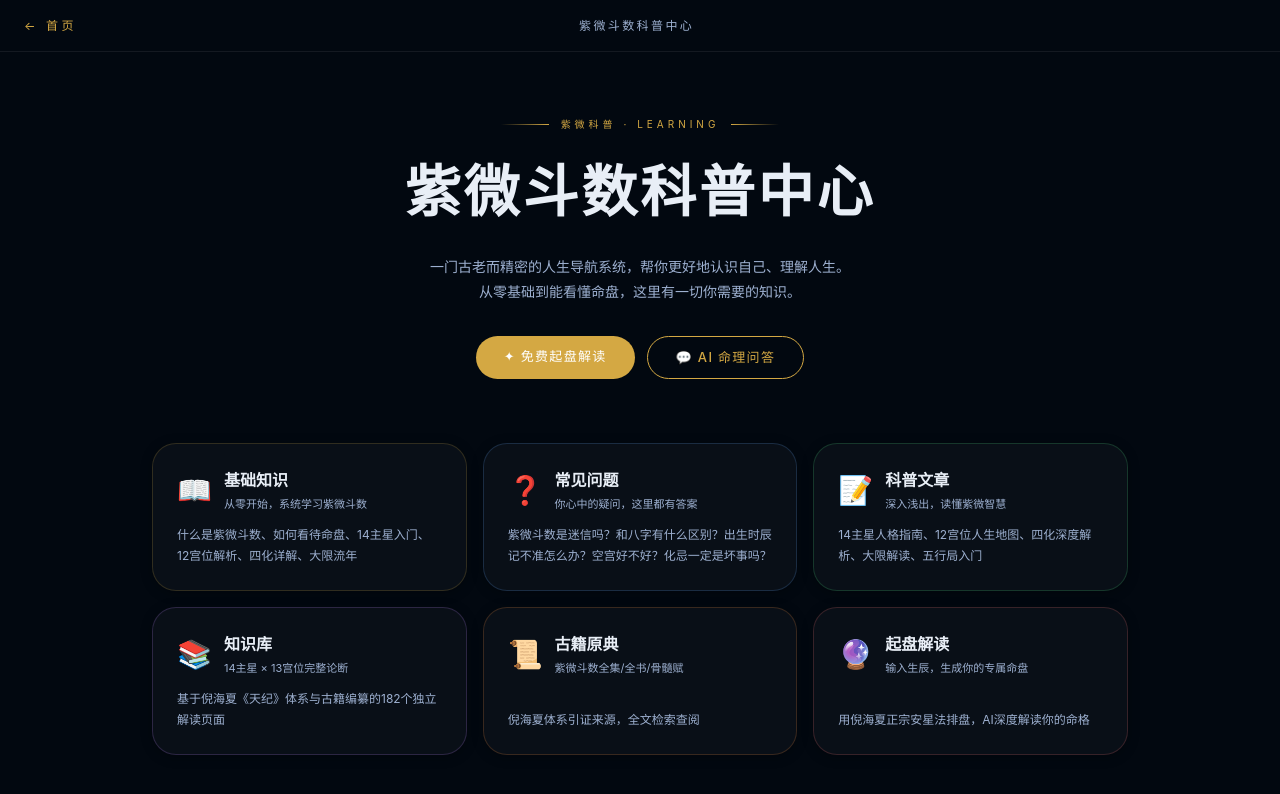
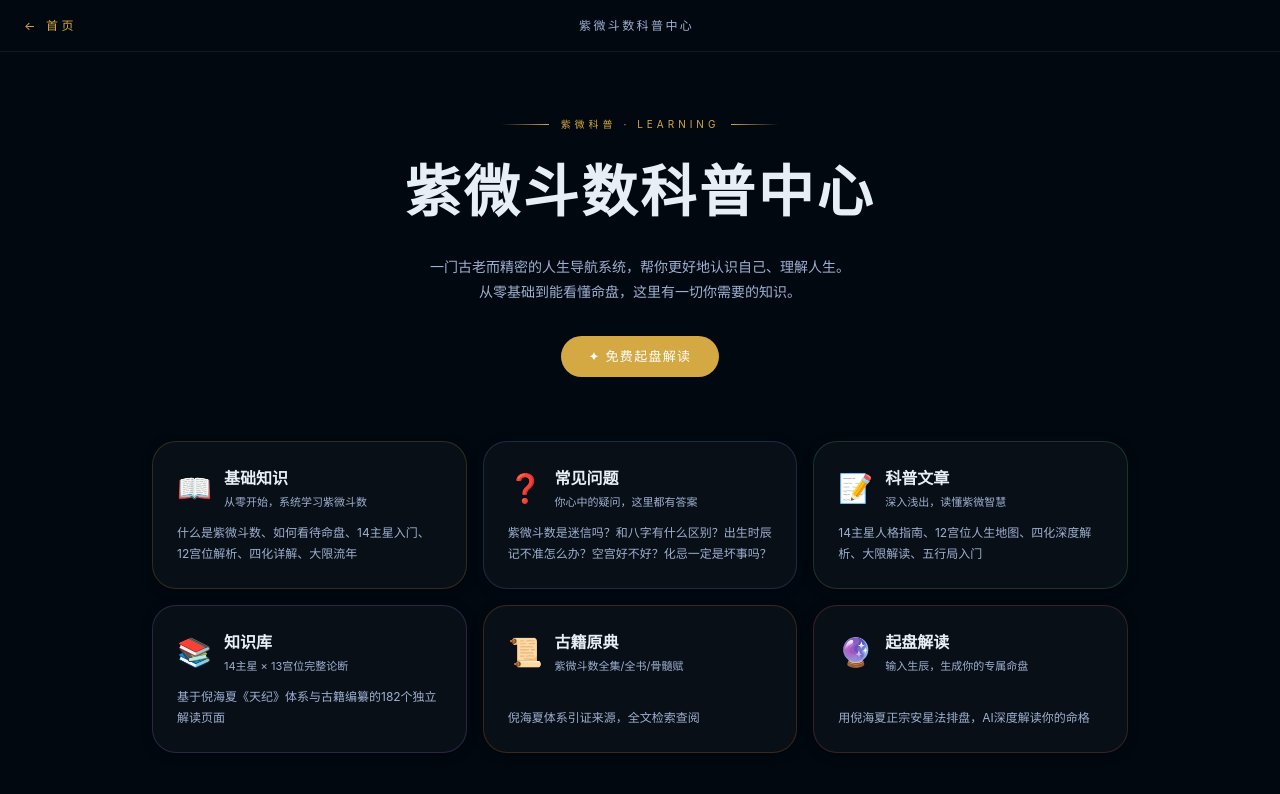
Before and after one commit to calmanzeng/zhiwei, a Next.js app: page /learn in a window 1280 px wide. Shown: the top 794 px of the page. Built offline with nearby package versions, Linux system fonts and the light colour scheme; no server answers.

Commit message:
remove: consult link

```diff
--- a/app/learn/page.tsx
+++ b/app/learn/page.tsx
@@ -150,18 +150,7 @@ export default function LearnPage() {
           }}>
             ✦ 免费起盘解读
           </Link>
-          <Link href="/consult" style={{
-            padding: '10px 28px',
-            borderRadius: '999px',
-            border: `1px solid ${c.gold}`,
-            color: c.gold,
-            fontSize: '13px',
-            fontWeight: 500,
-            letterSpacing: '0.1em',
-            textDecoration: 'none',
-          }}>
-            💬 AI 命理问答
-          </Link>
+
         </motion.div>
       </div>
 
```
